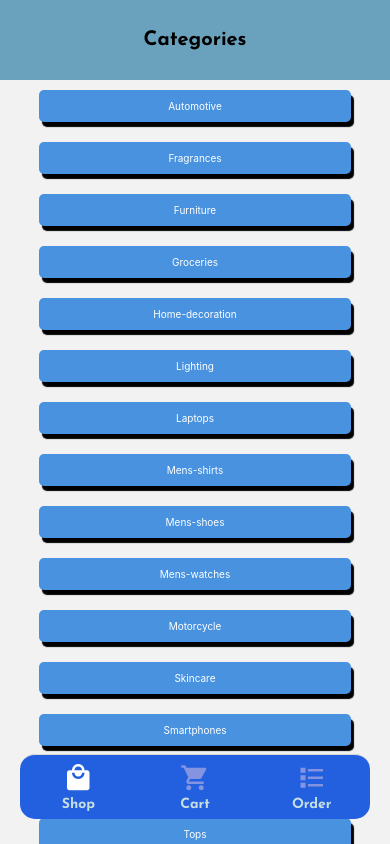
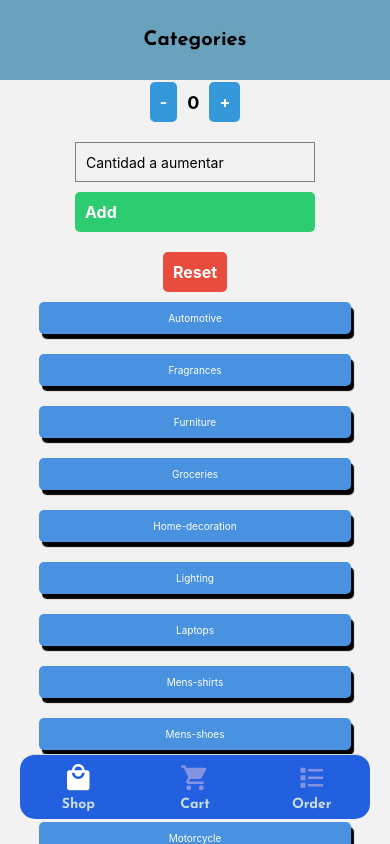
Before and after one commit to EduHz/coderHouse, a React Native app: screen /Home in a window 390 px wide. Built offline with nearby package versions, Linux system fonts and the light colour scheme.

Commit message:
text number

```diff
--- a/src/Components/Categories.js
+++ b/src/Components/Categories.js
@@ -2,6 +2,7 @@ import React from "react";
 import { FlatList, StyleSheet } from "react-native";
 import categories from "../Data/categories.json";
 import CategoryItem from "./CategoryItem";
+import Counter from "./Counter";
 
 const Categories = ({ navigation, route }) => {
   const renderItem = ({ item }) => {
@@ -11,11 +12,14 @@ const Categories = ({ navigation, route }) => {
   };
 
   return (
-    <FlatList
-      style={styles.container}
-      data={categories}
-      renderItem={renderItem}
-    />
+    <>
+      <Counter />
+      <FlatList
+        style={styles.container}
+        data={categories}
+        renderItem={renderItem}
+      />
+    </>
   );
 };
 
--- a/src/Components/Counter.js
+++ b/src/Components/Counter.js
@@ -0,0 +1,104 @@
+import { Pressable, StyleSheet, Text, View, TextInput } from "react-native";
+import React, { useState } from "react";
+import { useDispatch, useSelector } from "react-redux";
+import {
+  decrement,
+  increment,
+  incrementByAmount,
+  reset,
+} from "../Features/Counter/counterSlice";
+
+export default function Counter() {
+  const count = useSelector((state) => state.counterReducer.value);
+  const dispatch = useDispatch();
+
+  const [inputToAdd, setInputToAdd] = useState("");
+
+  const confirmAdd = () => {
+    const amountToAdd = parseInt(inputToAdd, 10) || 0; // Convert to number or default to 0 if not a valid number
+    dispatch(incrementByAmount(amountToAdd));
+  };
+
+  return (
+    <View style={styles.container}>
+      <View style={styles.counterSection}>
+        <Pressable style={styles.button} onPress={() => dispatch(decrement())}>
+          <Text style={styles.buttonText}>-</Text>
+        </Pressable>
+        <Text style={styles.countText}>{count}</Text>
+        <Pressable style={styles.button} onPress={() => dispatch(increment())}>
+          <Text style={styles.buttonText}>+</Text>
+        </Pressable>
+      </View>
+      <View style={styles.inputSection}>
+        <TextInput
+          style={styles.input}
+          placeholder={"Cantidad a aumentar"}
+          value={inputToAdd}
+          onChangeText={(text) => setInputToAdd(text)}
+          keyboardType="numeric"
+          onKeyPress={(event) => {
+            // Permite solo dígitos y el carácter de retroceso
+            if (event.nativeEvent.key === "." || isNaN(event.nativeEvent.key)) {
+              event.preventDefault();
+            }
+          }}
+        />
+        <Pressable style={styles.addButton} onPress={confirmAdd}>
+          <Text style={styles.buttonText}>Add</Text>
+        </Pressable>
+      </View>
+      <Pressable style={styles.resetButton} onPress={() => dispatch(reset())}>
+        <Text style={styles.buttonText}>Reset</Text>
+      </Pressable>
+    </View>
+  );
+}
+
+const styles = StyleSheet.create({
+  container: {
+    paddingTop: 2,
+    justifyContent: "center",
+    alignItems: "center",
+  },
+  counterSection: {
+    flexDirection: "row",
+    alignItems: "center",
+    marginBottom: 20,
+  },
+  button: {
+    backgroundColor: "#3498db",
+    padding: 10,
+    borderRadius: 5,
+    marginHorizontal: 10,
+  },
+  countText: {
+    fontSize: 18,
+    fontWeight: "bold",
+  },
+  inputSection: {
+    marginBottom: 20,
+  },
+  input: {
+    height: 40,
+    borderColor: "gray",
+    borderWidth: 1,
+    paddingHorizontal: 10,
+    marginBottom: 10,
+  },
+  addButton: {
+    backgroundColor: "#2ecc71",
+    padding: 10,
+    borderRadius: 5,
+  },
+  resetButton: {
+    backgroundColor: "#e74c3c",
+    padding: 10,
+    borderRadius: 5,
+  },
+  buttonText: {
+    color: "#fff",
+    fontSize: 16,
+    fontWeight: "bold",
+  },
+});
--- a/src/Features/Counter/counterSlice.js
+++ b/src/Features/Counter/counterSlice.js
@@ -21,6 +21,7 @@ export const counterSlice = createSlice({
   },
 });
 
-export const { increment, decrement, incrementByAmount } = counterSlice.actions;
+export const { increment, decrement, incrementByAmount, reset } =
+  counterSlice.actions;
 
 export default counterSlice.reducer;
```
Also changed, not shown: App.js (+2 -15 lines).
